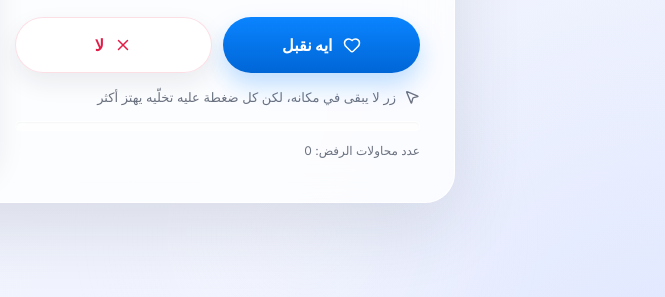
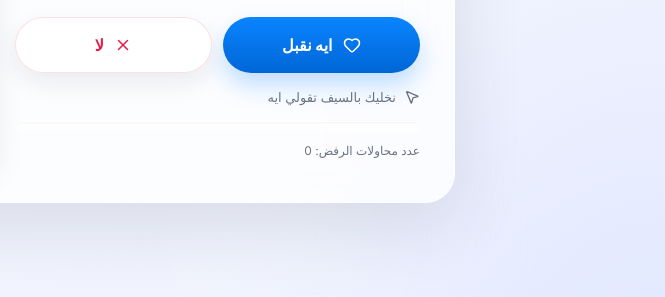
Before and after one commit to ocsten/Khadija, a plain HTML site: page index.html in a window 1280 px wide. Shown: the part 422-719 px from the top of the page, 615-1280 px from the left. Drawn offline with nearby package versions, Linux system fonts and the light colour scheme.

Commit message:
Update hint text in index.html

```diff
--- a/index.html
+++ b/index.html
@@ -426,7 +426,7 @@
 
             <div class="hint" id="hintLine">
               <i data-lucide="mouse-pointer-2" width="16" height="16"></i>
-              زر لا يبقى في مكانه، لكن كل ضغطة عليه تخلّيه يهتز أكثر
+              نخليك بالسيف تقولي ايه
             </div>
 
             <div class="meter" aria-hidden="true">
```
